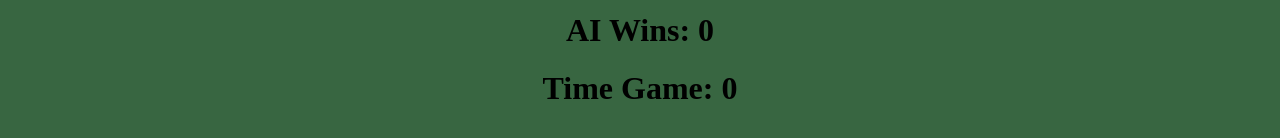
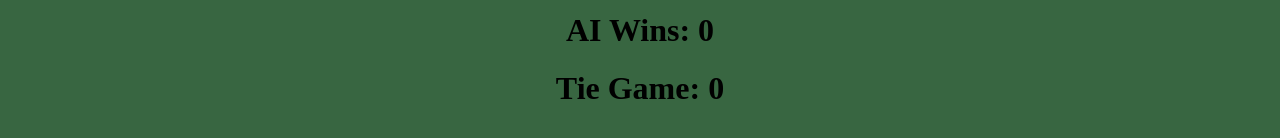
Before and after one commit to theBough/ticTacTow, a plain HTML site: page index.html in a window 1280 px wide. Shown: the part 180-318 px from the top of the page. Drawn offline with Linux system fonts and the light colour scheme.

Commit message:
Update index.html

```diff
--- a/index.html
+++ b/index.html
@@ -25,7 +25,7 @@
   <div class = "scoreboard" id = "scoreboard">
     <h1 class = "my-scoreboard" id = "playerWins">Player Wins: 0</h1>
     <h1 class = "my-scoreboard" id = "aiWins">AI Wins: 0</h1>
-    <h1 class = "my-scoreboard" id = "tieGame">Time Game: 0</h1>
+    <h1 class = "my-scoreboard" id = "tieGame">Tie Game: 0</h1>
   </div>
   <script src="script.js"></script>
 
```
